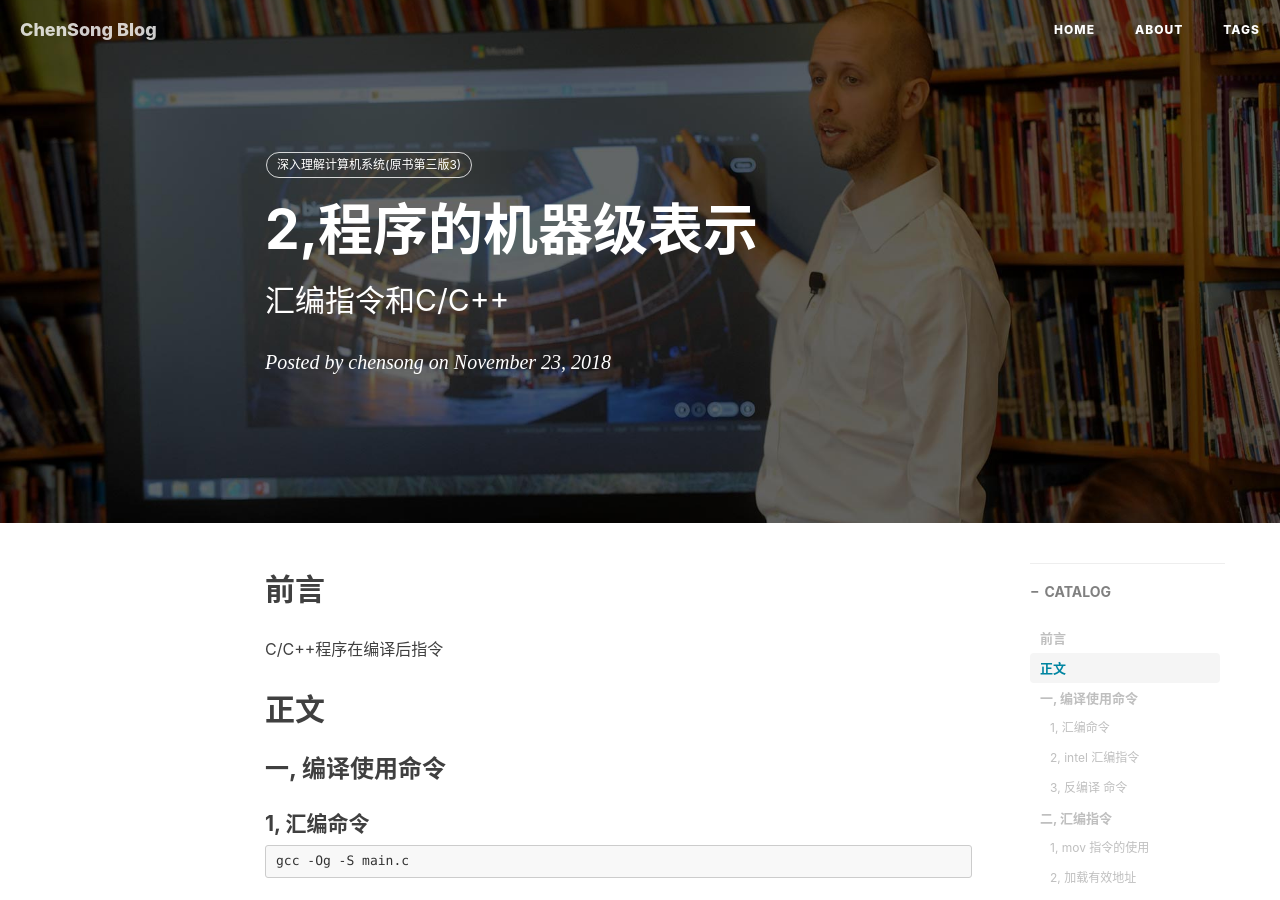
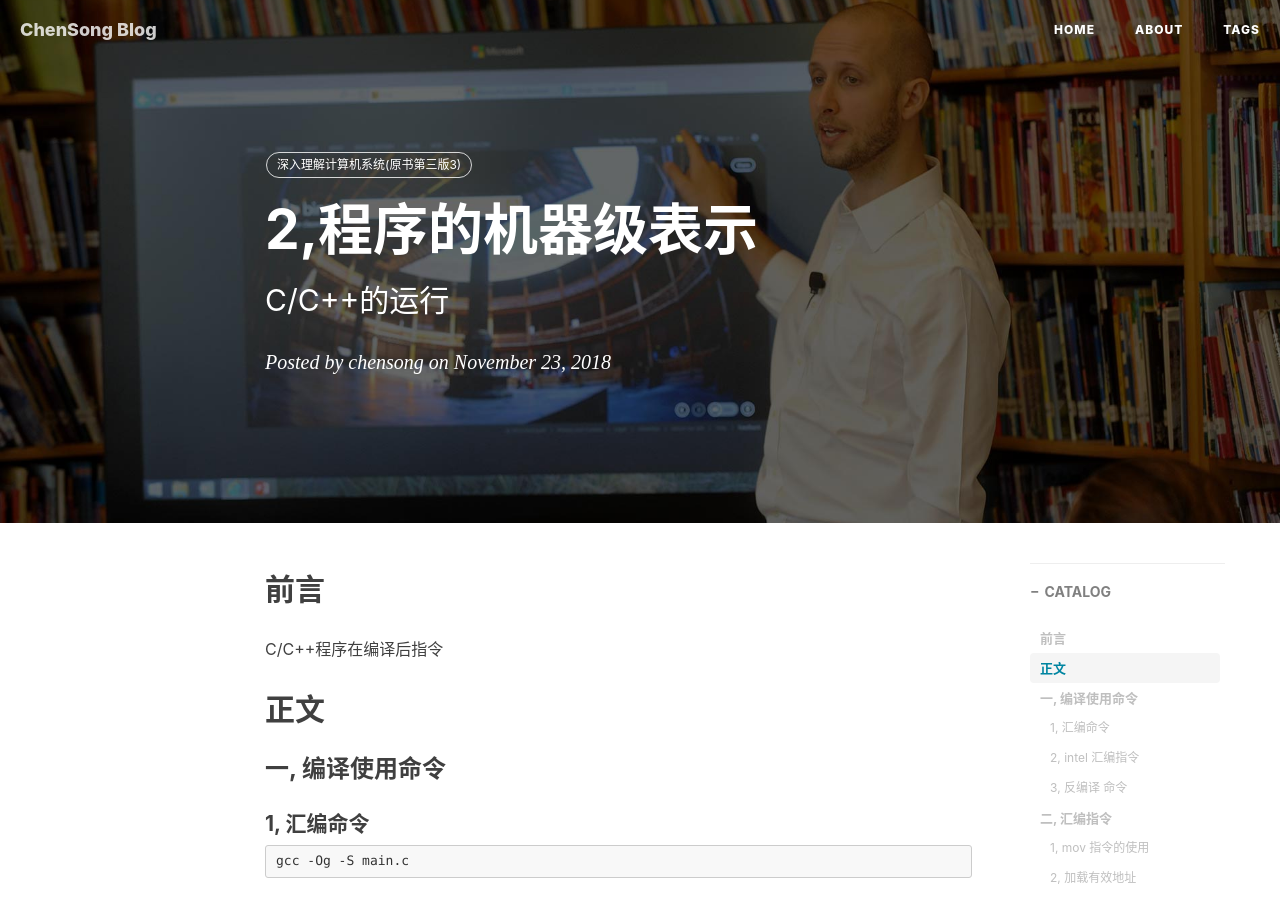
Before and after one commit to chensongpoixs/chensongpoixs.github.io, a Jekyll site: the page built from _posts/2018-12-19-2,程序的机器级表示.md, in a window 1280 px wide and 900 px high. Built offline with Jekyll 4.4.1, drawn with Linux system fonts in a browser that asks for light colours; nearby versions of some CDN libraries; comment, search, counter and statistics services are not loaded.

Commit message:
文本注释

```diff
--- a/_posts/2018-12-19-2,程序的机器级表示.md
+++ b/_posts/2018-12-19-2,程序的机器级表示.md
@@ -1,7 +1,7 @@
 ---
 layout:     post
 title:      2,程序的机器级表示
-subtitle:   汇编指令和C/C++
+subtitle:   C/C++的运行
 date:       2018-11-23
 author:     chensong
 header-img: img/post-bg-cmd.jpg
```
